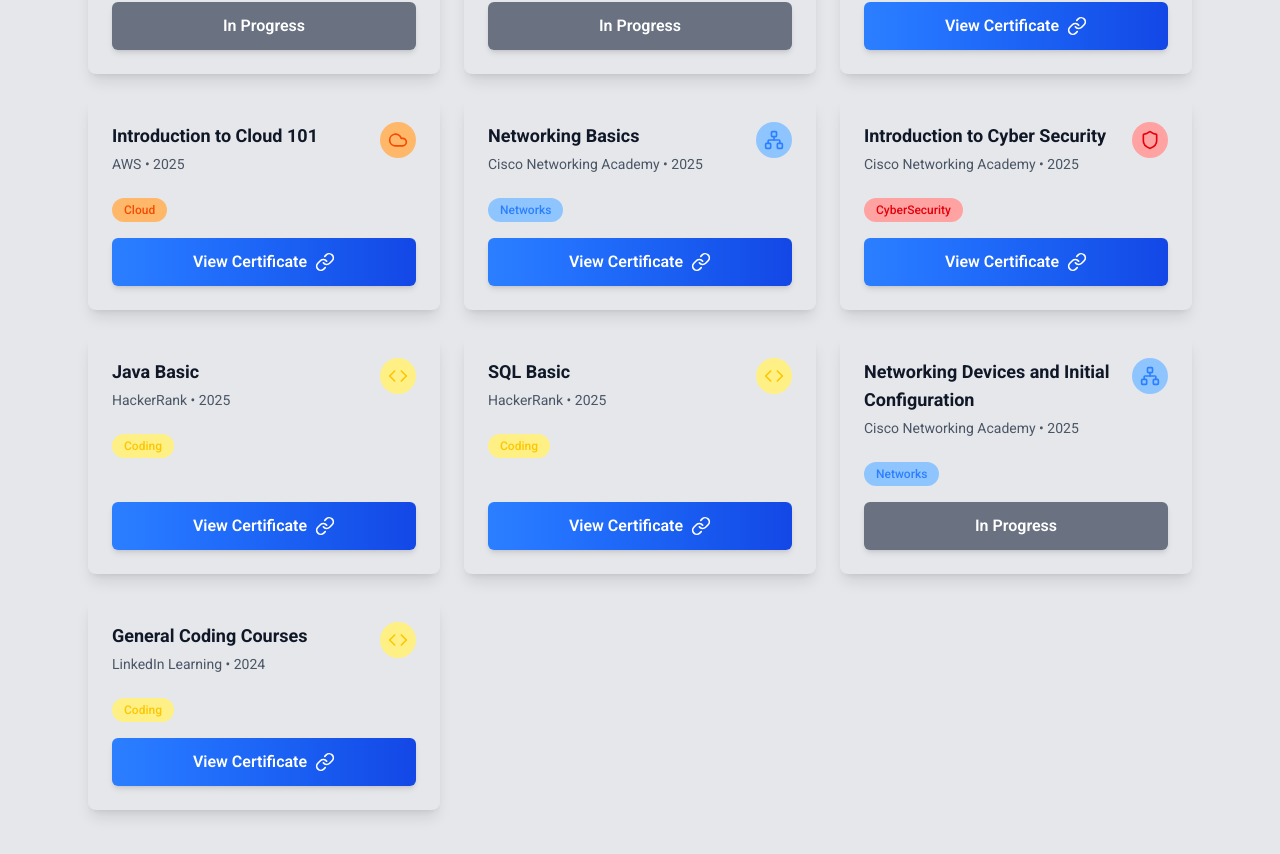
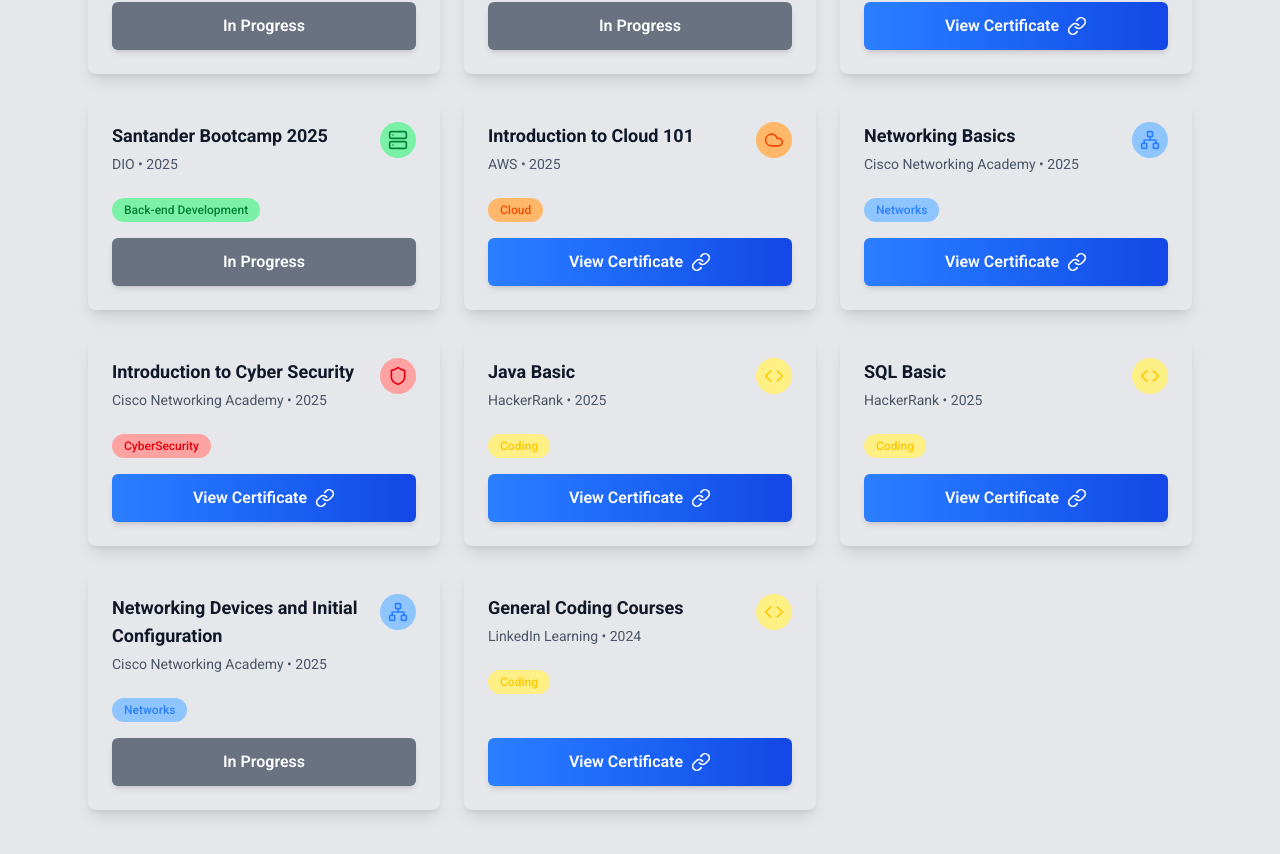
Before and after one commit to Ga5000/Portfolio, a React (Vite) app: page / in a window 1280 px wide. Shown: the part 4638-5492 px from the top of the page. Built offline with nearby package versions, Linux system fonts and the light colour scheme.

Commit message:
change: new ongoing course added

```diff
--- a/src/data/certificates&Badges.ts
+++ b/src/data/certificates&Badges.ts
@@ -91,6 +91,15 @@
       badgeNumber: null,
       relevant: 1,
     },
+    {
+      title: "Santander Bootcamp 2025",
+      issuer: "DIO",
+      date: "2025",
+      category: "Back-end Development",
+      link: "",
+      badgeNumber: null,
+      relevant: 1
+    }
   ];
 
 export default certificatesAndBadges;
--- a/src/pages/Home.tsx
+++ b/src/pages/Home.tsx
@@ -4,7 +4,7 @@
 import TimeLine from "../elements/TimeLine";
 import Projects from "../elements/Projects";
 import Certificates from "../elements/Certificates";
-import Footer from "../elements/Elements";
+import Footer from "../elements/Footer";
 
 const Home: React.FC = () => {
 
```
Also changed, not shown: src/elements/Footer.tsx (renamed from src/elements/Elements.tsx).
